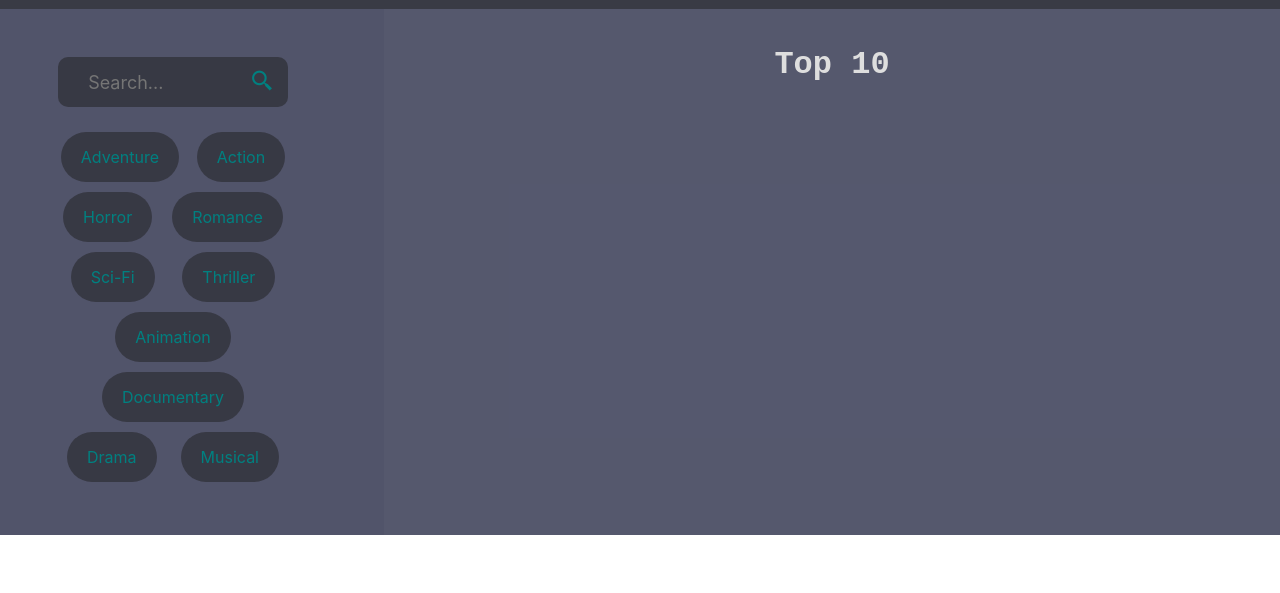
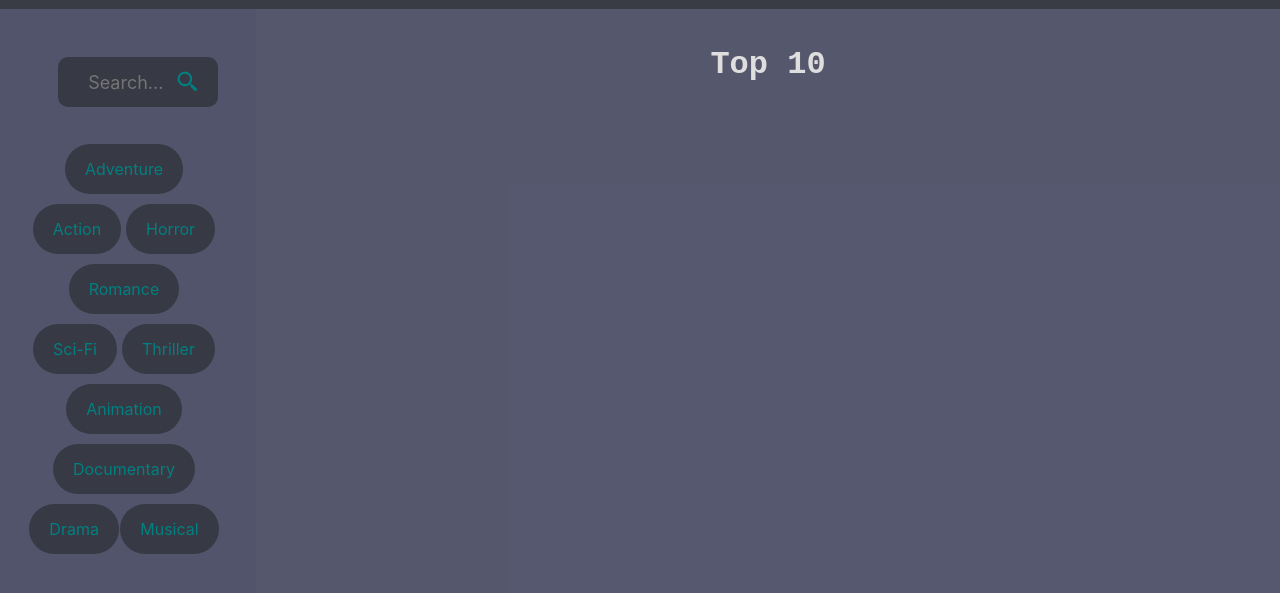
Before and after one commit to Brendon-Lopes/projeto-bonus-imdb, a website: page index.html in a window 1280 px wide. Both pictures are taken after a click on the element 49 px from the left and 40 px from the top of the page. Shown: the part 71-664 px from the top of the page. Drawn offline with nearby package versions, Linux system fonts and the light colour scheme; no server answers.

Commit message:
:fire: :technologist:

```diff
--- a/index.html
+++ b/index.html
@@ -28,11 +28,18 @@
 
   </header>
 
-  <main>
+  <main class="main">
     <section class="board">
       <section id="genre-section" class="section">
-        <i class='bx bx-search-alt-2' ></i>
-        <input type="text" name="search" id="inputSearch" placeholder="  Search...">
+        <div class="field">
+          <p class="control has-icons-left has-icons-right">
+            <input type="text" name="search" id="inputSearch" placeholder="  Search...">
+            <span class="icon is-small is-right">
+              <i class='bx bx-search-alt-2' ></i>
+            </span>
+          </p>
+        </div>
+
         <ul id="genre-list">
           <li class="genre-item">Adventure</li>
           <li class="genre-item">Action</li>
--- a/script.js
+++ b/script.js
@@ -1,6 +1,9 @@
 // const KEY1 = 'k_mye57d2o';
 // Fazer função para alternar entre as chaves ou trocar manualmente?
 // const KEY1 = 'k_24fzarfk';
+const burgerEvent = document.querySelector('.burger-icon');
+const board = document.querySelector('.board');
+const mainSelect = document.querySelector('.main');
 
 const KEY1 = 'k_xj52n88c';
 
@@ -104,7 +107,6 @@ const filterResults = async (event) => {
   const newArray = results.map( ( {id, imDbRating, image, plot, title} ) => {
     return { id, imDbRating, image, plot, title };
   });
-  console.log(newArray);
   const sortedArray = newArray.sort((a, b) => b.imDbRating - a.imDbRating);
   displayItems(sortedArray);
 }
@@ -112,6 +114,21 @@ const filterResults = async (event) => {
 const allItems = document.querySelector('#genre-list');
 allItems.addEventListener('click', filterResults);
 
+const showMenu = () => {
+  if (!board.classList.contains('boardAtivo')) {
+    board.style.display = 'flex';
+    mainSelect.style['justify-content'] = 'space-between';
+    board.classList.add('boardAtivo');
+    board.style.transition = 'all 0.5s ease';
+  } else {
+    board.style.display = 'none';
+    mainSelect.style['justify-content'] = 'center';
+    board.classList.remove('boardAtivo');
+  }
+}
+
+burgerEvent.addEventListener('click', showMenu);
+
 window.onload = async () => {
   await top10();
 }
--- a/style.css
+++ b/style.css
@@ -6,6 +6,7 @@
 
 body {
   background-color:	rgba(67, 70, 94, 0.9);
+  height: 100%;
   /* background-color:	rgb(67, 70, 94); */
 }
 
@@ -58,15 +59,23 @@ header {
 main {
   display: flex;
   color: white;
+  justify-content: center;
 }
 
 .board {
-  width: 30%;
+  width: 20%;
+  height: 100vh;
   background-color:	rgba(67, 70, 94, 0.2);
+  display: none;
+  transition: all 0.4s ease;
+}
+
+.boardAtivo {
+  transition: all 1s ease-in-out;
 }
 
 #inputSearch {
-  width: 230px;
+  width: 100%;
   height: 50px;
   border-radius: 10px;
   margin: 0 50px 20px 10px;
@@ -81,14 +90,14 @@ main {
 i {
   font-size: 25px;
   position: absolute;
-  left: 250px;
-  top: 140px;
+  /* left: 14%; */
+  top: 13px;
   color: teal;
   fill: teal;
 }
 
 #genre-section {
-  width: 50%;
+  max-width: 100%;
 }
 
 #genre-list {
@@ -96,7 +105,10 @@ i {
   flex-wrap: wrap;
   justify-content: space-evenly;
   color: teal;
-  width: 250px;
+  width: 120%;
+  position: relative;
+  right: 20px;
+  /* border: red solid 1px; */
 }
 
 .genre-item {
@@ -104,7 +116,7 @@ i {
   align-items: center;
   height: 50px;
   padding: 20px;
-  margin: 5px;
+  margin: 5px 0;
   border-radius: 25px;
   /* background-color: rgba(19, 24, 52, 0.6); */
   background-color: rgba(31, 31, 31, 0.5);
@@ -127,8 +139,9 @@ i {
   display: flex;
   flex-direction: column;
   gap: 2em;
-  margin-top: 2em;
+  margin: 2em;
   width: 70%;
+  flex-grow: 1;
 }
 
 .movie-section {
```
